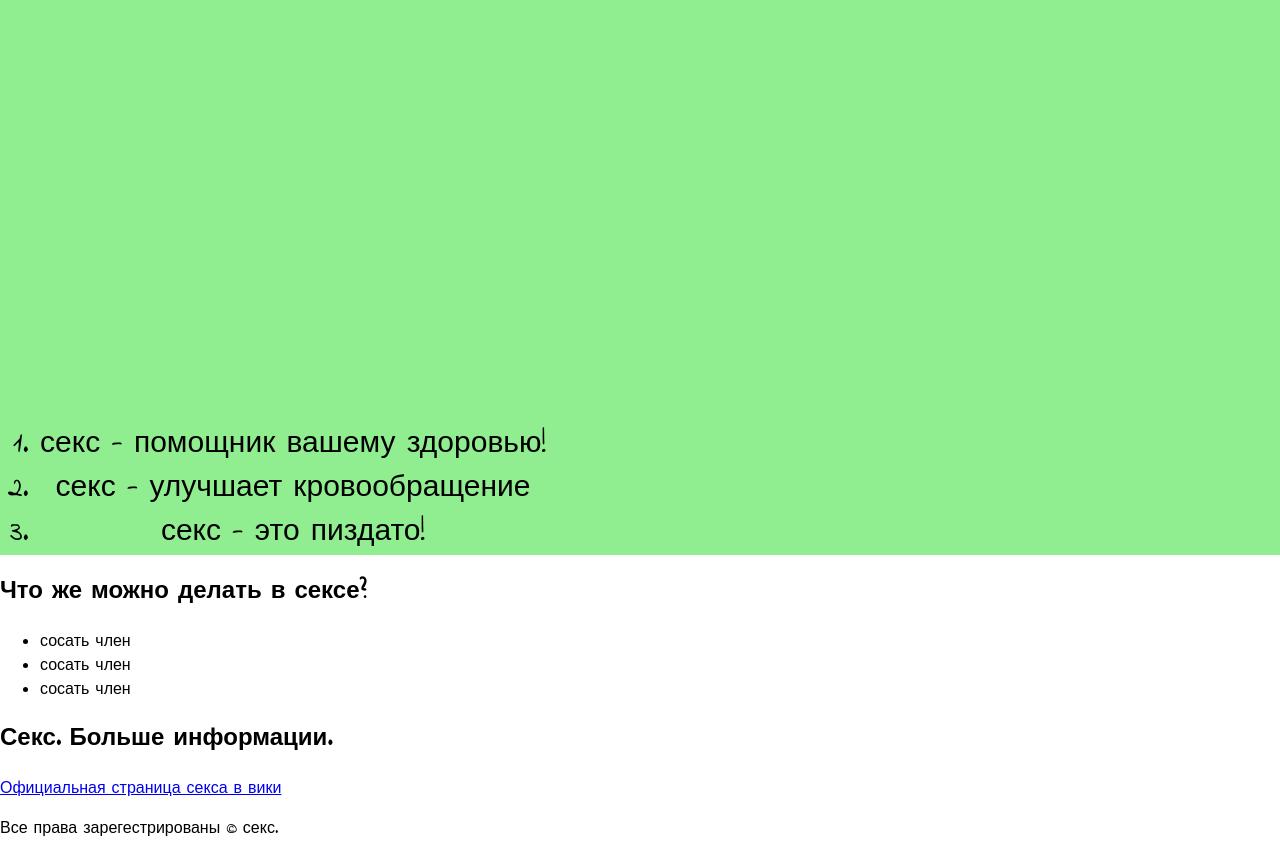
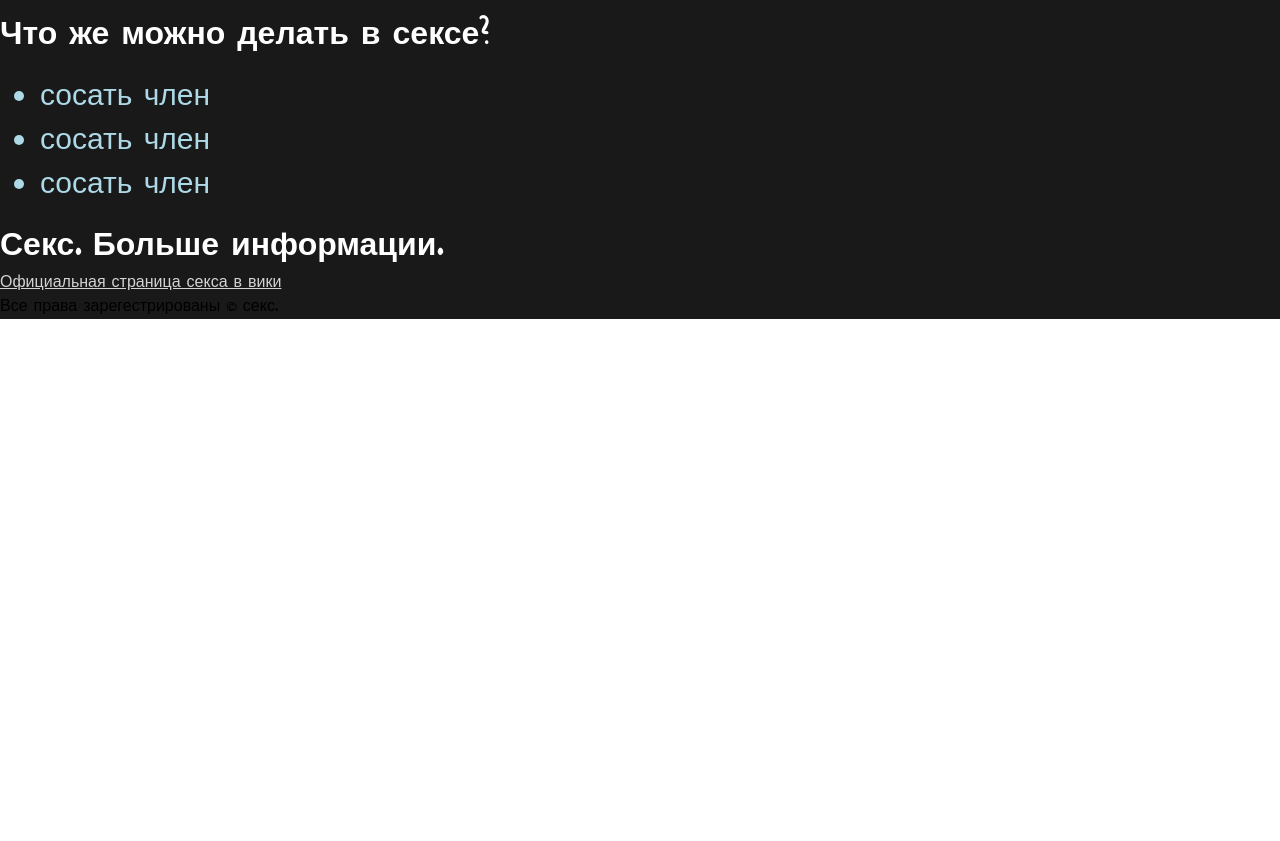
Before and after one commit to 4ll0w3v1l/frim-master, a plain HTML site: page index.html in a window 1280 px wide. Shown: the part 1045-1886 px from the top of the page. After the commit the page ends 1364 px from the top, so only its background shows below. Drawn offline with Linux system fonts and the light colour scheme.

Commit message:
almost there

```diff
--- a/css/style.css
+++ b/css/style.css
@@ -45,27 +45,27 @@ header p{
 }
 
 main{
-	text-align: center;
-	background-color: lightgreen;
-	position:relative;
-	z-index: 0;
-	height: 100vh;
+	background-color: #191919;
 }
 
 main h1 {
-		/* centering*/
-	max-width:100%;
-    max-height:100%;
-    position:absolute;
-    top:0; left:0; right:0; bottom:0;
-    margin:auto;
-    /* centering*/
+	color: white;
+
     margin:0px;
 }
-main ol{
-	position: absolute;
-	bottom:0;
-	text-align: center;
+main li{
+	color:lightblue;
 	margin:0;
 	font-size: 30px;
 }
+a{
+	margin:0;
+	color:lightgrey;
+}
+a p{
+	margin:0;
+}
+footer{
+	background-color:#191919;
+	margin:0;
+}
--- a/index.html
+++ b/index.html
@@ -19,22 +19,16 @@
 			<li>секс - улучшает кровообращение</li>
 			<li>секс - это пиздато!</li>
 		</ol>
-	</main>
 
-	<section class="sec1">
 		<h1>Что же можно делать в сексе?</h1>
 		<ul>
 			<li>сосать член</li>
 			<li>сосать член</li>
 			<li>сосать член</li>
 		</ul>
-	</section>
-
-	<section>
 		<h1>Секс. Больше информации.</h1>
 		<a href="https://ru.wikipedia.org/wiki/Секс_(значения)" target='_blank'><p>Официальная страница секса в вики</p></a>
-	</section>
-
+	</main>
 	<footer>Все права зарегестрированы &copy; секс.</footer>
 </body>
 </html>
```
